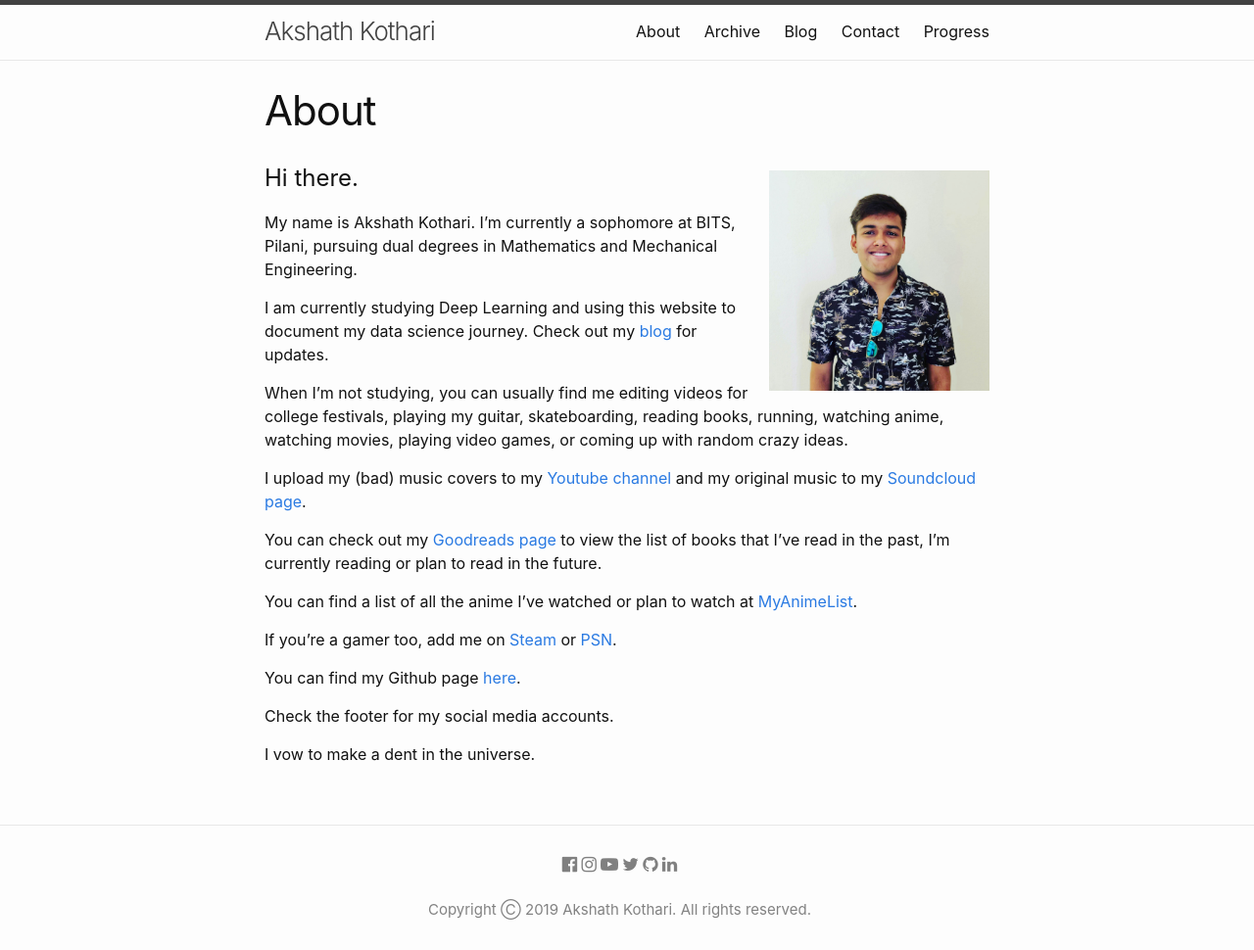
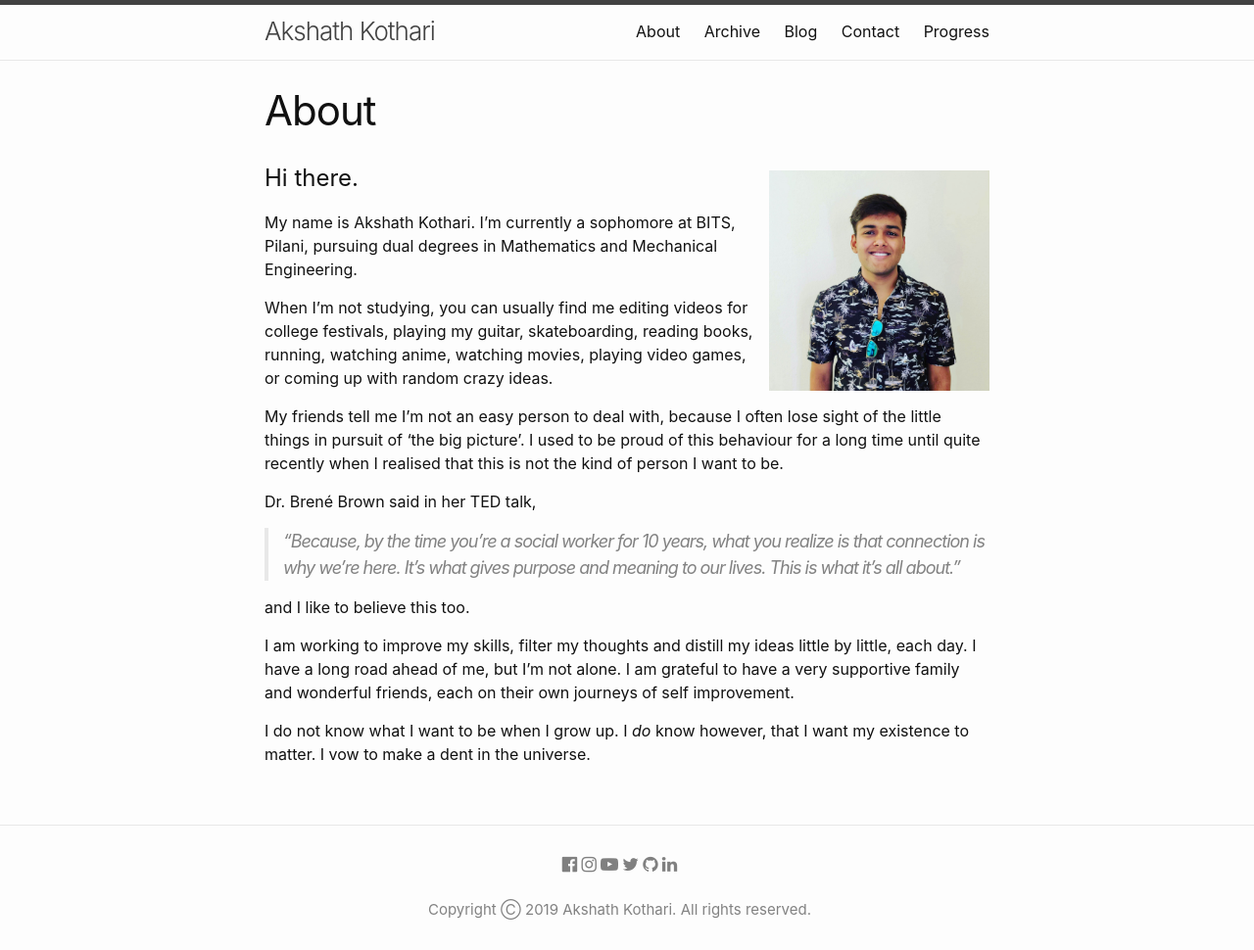
Before and after one commit to ricekot/ricekot.github.io, a Jekyll site: the page built from about.md, in a window 1280 px wide. Shown: the whole page at 98% size. Built offline with Jekyll 4.4.1, drawn with Linux system fonts in a browser that asks for light colours.

Commit message:
Update page

```diff
--- a/about.md
+++ b/about.md
@@ -10,28 +10,15 @@ permalink: /about/
 
 My name is Akshath Kothari. I'm currently a sophomore at BITS, Pilani, pursuing dual degrees in Mathematics and Mechanical Engineering.
 
-I am currently studying Deep Learning and using this website to document my data science journey. Check out my [blog](/blog/) for updates.
-
 When I'm not studying, you can usually find me editing videos for college festivals, playing my guitar, skateboarding, reading books, running, watching anime, watching movies, playing video games, or coming up with random crazy ideas.
 
-I upload my (bad) music covers to my [Youtube channel][youtube-link] and my original music to my [Soundcloud page][soundcloud-link].
+My friends tell me I'm not an easy person to deal with, because I often lose sight of the little things in pursuit of 'the big picture'. I used to be proud of this behaviour for a long time until quite recently when I realised that this is not the kind of person I want to be.
 
-You can check out my [Goodreads page][goodreads-link] to view the list of books that I've read in the past, I'm currently reading or plan to read in the future.
+Dr. Brené Brown said in her TED talk,
+> "Because, by the time you're a social worker for 10 years, what you realize is that connection is why we're here. It's what gives purpose and meaning to our lives. This is what it's all about."
 
-You can find a list of all the anime I've watched or plan to watch at [MyAnimeList][myanimelist-link].
+and I like to believe this too.
 
-If you're a gamer too, add me on [Steam][steam-link] or [PSN][psn-link].
+I am working to improve my skills, filter my thoughts and distill my ideas little by little, each day. I have a long road ahead of me, but I'm not alone. I am grateful to have a very supportive family and wonderful friends, each on their own journeys of self improvement.
 
-You can find my Github page [here][github-link].
-
-Check the footer for my social media accounts.
-
-I vow to make a dent in the universe.
-
-[soundcloud-link]: https://soundcloud.com/sablerime
-[youtube-link]: https://www.youtube.com/akshathkothari
-[goodreads-link]: https://www.goodreads.com/user/show/29882240-akshath-kothari
-[myanimelist-link]: https://myanimelist.net/animelist/sablerime
-[steam-link]: https://steamcommunity.com/id/sablerime
-[psn-link]: https://my.playstation.com/profile/arystorblack
-[github-link]: https://github.com/akshathkothari
+I do not know what I want to be when I grow up. I _do_ know however, that I want my existence to matter. I vow to make a dent in the universe.
```
Also changed, not shown: contact.md (+20 -0 lines).
